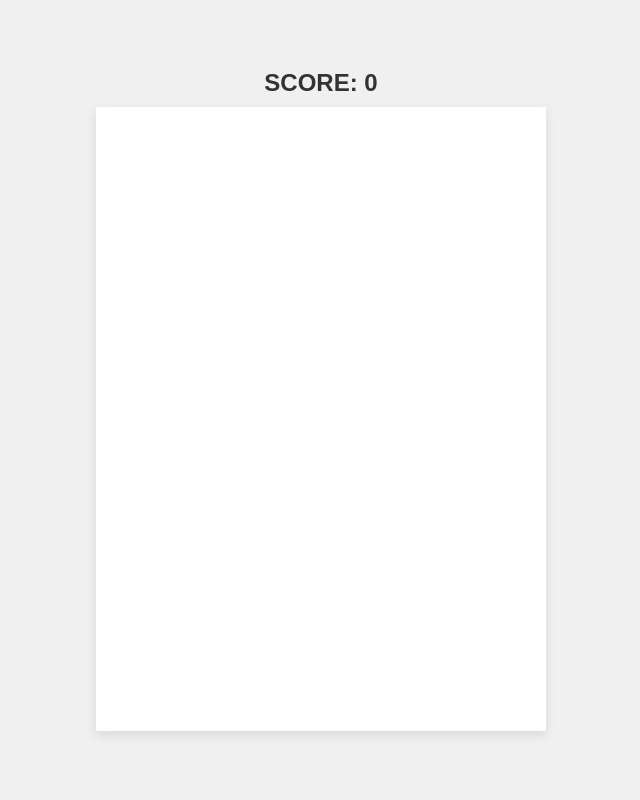
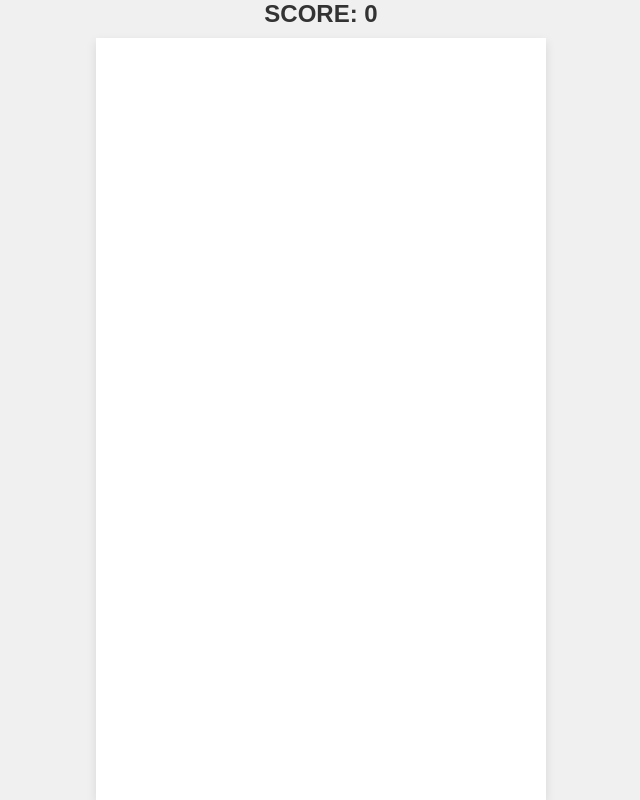
Before and after one commit to alpsaltera/FirstWebAppleGame_20261005, a plain HTML site: page index.html in a window 1280 px wide. Shown: the whole page, without its empty margins (319-959 px from the left). Drawn offline with Linux system fonts and the light colour scheme.

Commit message:
Modify game layout to 9x16
Updated game settings to 9 columns and 16 rows, adjusted canvas dimensions and styles accordingly.

```diff
--- a/index.html
+++ b/index.html
@@ -31,8 +31,8 @@
             position: relative;
             width: 100%;
             max-width: 450px;
-            /* 💡 [수정] 상하좌우에 반 칸(0.5칸)씩 여백이 생겨 가로 13칸, 세로 18칸 비율로 프레임 조정 */
-            aspect-ratio: 13 / 18;
+            /* 💡 [수정] 가로 9열, 세로 16행 + 상하좌우 반 칸 여백 비율에 맞춰 종횡비 조정 (10 / 17) */
+            aspect-ratio: 10 / 17;
             background-color: #fff;
             box-shadow: 0 4px 10px rgba(0,0,0,0.1);
             overflow: hidden;
@@ -57,9 +57,9 @@
         const ctx = canvas.getContext('2d');
         const scoreElement = document.getElementById('score');
 
-        // 오리지널 사과게임 비율과 크기 (12행 17열)
-        const COLS = 12;
-        const ROWS = 17;
+        // 💡 [수정] 요청하신 가로 9열, 세로 16행 세팅 완료!
+        const COLS = 9;
+        const ROWS = 16;
         let score = 0;
         let grid = [];
 
@@ -68,16 +68,16 @@
         let startX = 0, startY = 0;
         let currentX = 0, currentY = 0;
 
-        // 사과 1칸의 고정 크기
+        // 사과 1칸의 고정 크기 (해상도가 넓어져 사과가 더 크게 보입니다)
         const APPLE_SIZE_BASE = 40;
 
-        // 💡 [수정] 상하좌우 반 칸(20px) 여백 공간 변수 설정
+        // 상하좌우 반 칸(20px) 여백 공간 변수 설정
         const PADDING_X = APPLE_SIZE_BASE * 0.5; // 좌우 각각 20px
         const PADDING_Y = APPLE_SIZE_BASE * 0.5; // 상하 각각 20px
 
-        // 💡 [수정] 여백이 추가된 전체 내부 해상도 계산
-        // 가로: (12칸 * 40px) + 좌우여백 40px = 520px
-        // 세로: (17칸 * 40px) + 상하여백 40px = 720px
+        // 💡 [수정] 9열 16행 기준에 맞춰 전체 내부 해상도 재계산
+        // 가로: (9칸 * 40px) + 좌우여백 40px = 400px
+        // 세로: (16칸 * 40px) + 상하여백 40px = 680px
         const CANVAS_WIDTH = (COLS * APPLE_SIZE_BASE) + (PADDING_X * 2);
         const CANVAS_HEIGHT = (ROWS * APPLE_SIZE_BASE) + (PADDING_Y * 2);
         canvas.width = CANVAS_WIDTH;
@@ -119,7 +119,6 @@
                     const apple = grid[r][c];
                     if (apple.isCleared) continue;
 
-                    // 💡 [수정] 기존 좌표에 여백(PADDING) 값을 더해 사과들이 안쪽으로 모이게 만듭니다.
                     const x = (c * CELL_W) + PADDING_X;
                     const y = (r * CELL_H) + PADDING_Y;
 
@@ -137,14 +136,15 @@
 
                     // 숫자 텍스트 설정
                     ctx.fillStyle = '#ffffff';
-                    ctx.font = `bold ${CELL_W * 0.38}px sans-serif`;
+                    ctx.font = `bold ${CELL_W * 0.35}px sans-serif`;
                     ctx.textAlign = 'center';
                     ctx.textBaseline = 'middle';
 
                     ctx.strokeStyle = 'rgba(0, 0, 0, 0.5)';
                     ctx.lineWidth = 2.5;
 
-                    const textY = y + CELL_H / 2 + (CELL_H * 0.03);
+                    // 정중앙 정렬 유지
+                    const textY = y + CELL_H / 2 + (CELL_H * 0.1);
 
                     ctx.strokeText(apple.number, x + CELL_W / 2, textY);
                     ctx.fillText(apple.number, x + CELL_W / 2, textY);
@@ -215,7 +215,6 @@
                     const apple = grid[r][c];
                     if (apple.isCleared) continue;
 
-                    // 💡 [수정] 마우스/터치 판정 계산 시에도 여백(PADDING) 위치 값을 포함하도록 보정합니다.
                     const appleX = (c * CELL_W) + PADDING_X + CELL_W / 2;
                     const appleY = (r * CELL_H) + PADDING_Y + CELL_H / 2;
 
```
